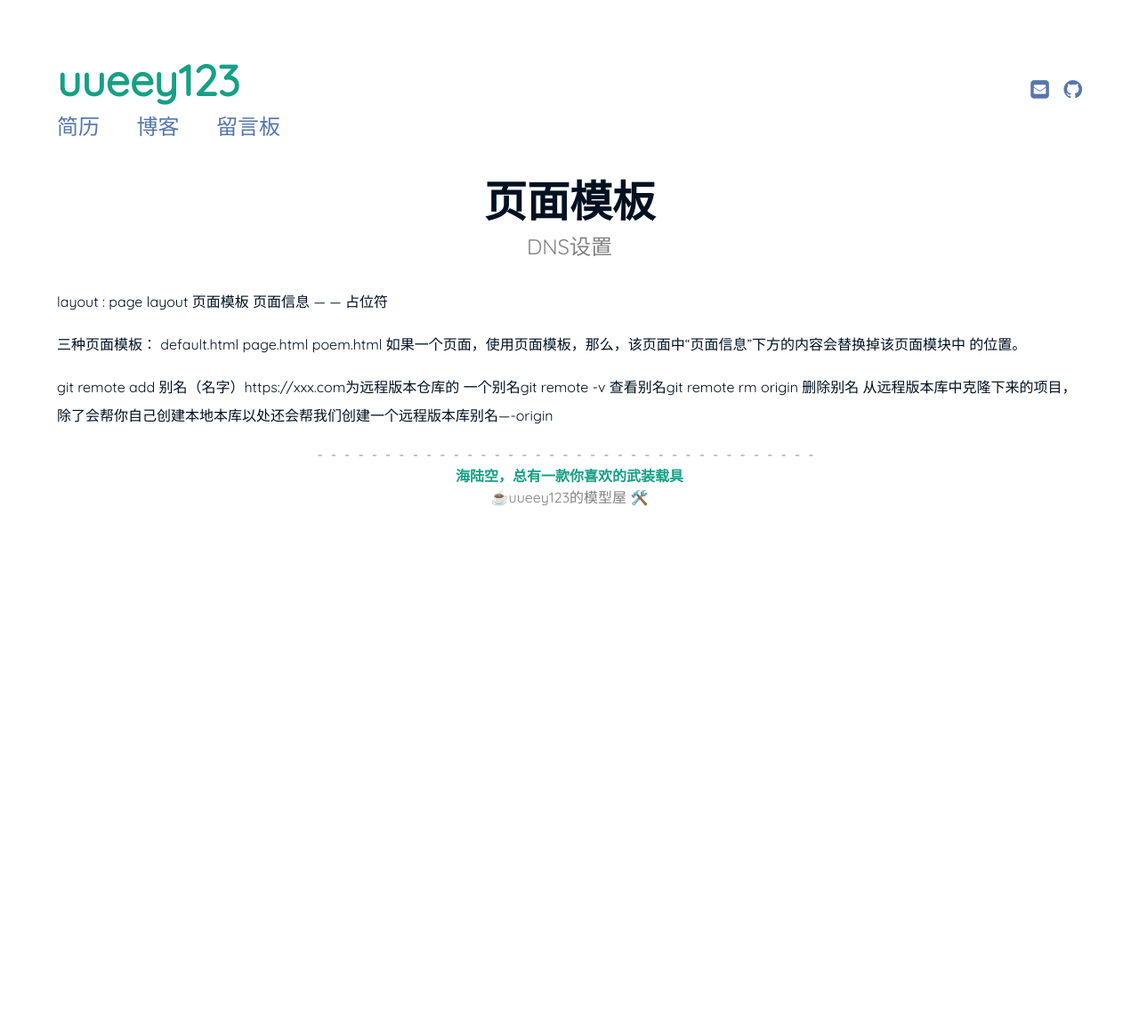
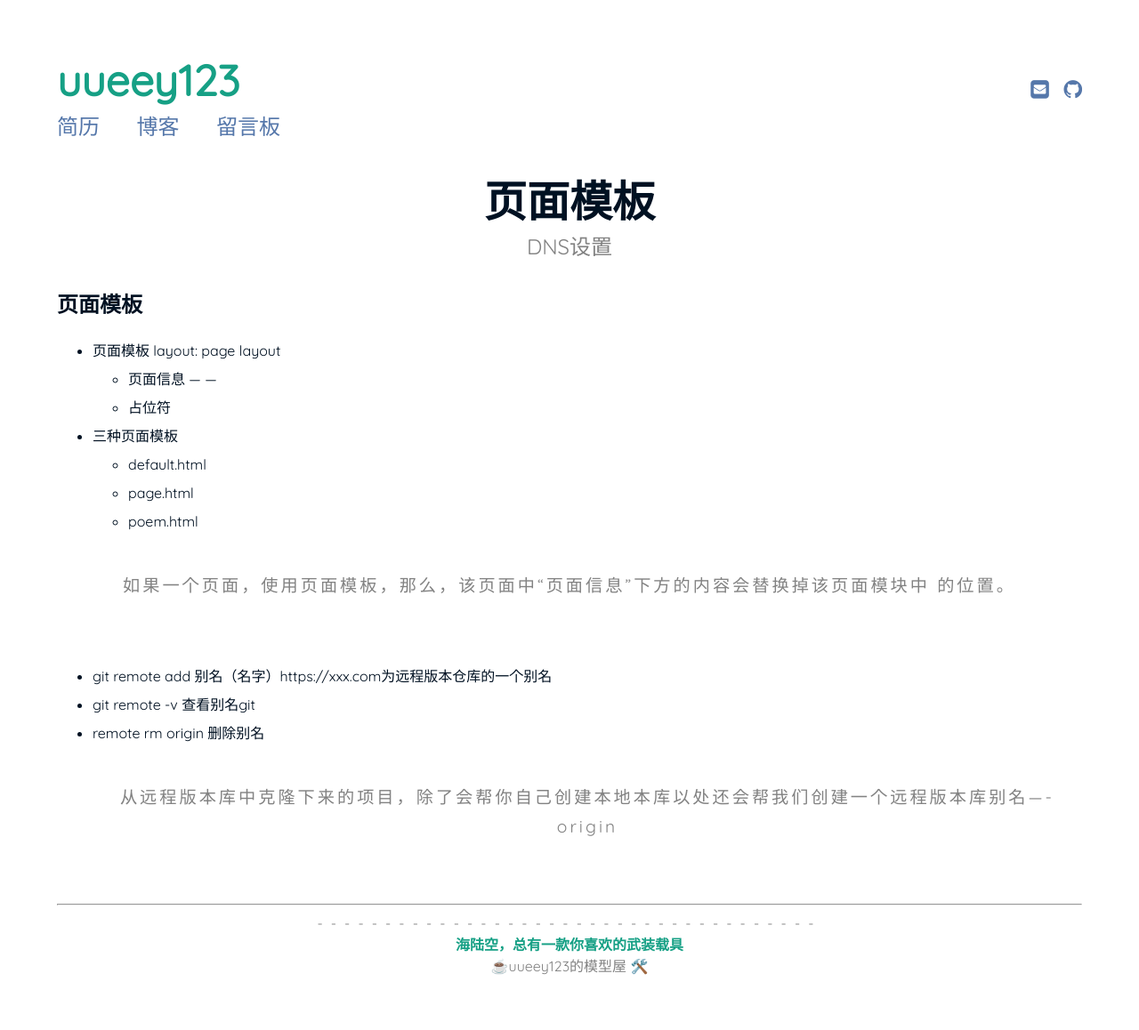
Before and after one commit to uueey123/uueey123.github.io, a Jekyll site: the page built from _posts/2020-09-13-模板.md, in a window 1280 px wide. Shown: the whole page at 89% size. Built offline with Jekyll 4.4.1, drawn with Linux system fonts in a browser that asks for light colours; before the commit the page ends 900 px from its top, so only the background shows below that.

Commit message:
uueey123

```diff
--- a/_posts/2020-09-13-模板.md
+++ b/_posts/2020-09-13-模板.md
@@ -5,12 +5,21 @@ subtitle: "DNS设置"
 date:   2020-09-10;
 categories: ['web基础知识']
 ---
-layout :    page                        layout  页面模板
-页面信息     ---        ---
-占位符        {{ conternt }}
+## 页面模板
+- 页面模板 layout: page layout
+    - 页面信息 ---        ---
+    - 占位符 {{ conternt }}
 
-三种页面模板：    default.html        page.html        poem.html
-如果一个页面，使用页面模板，那么，该页面中“页面信息”下方的内容会替换掉该页面模块中 {{ comternt }}的位置。
+- 三种页面模板
+    - default.html
+    - page.html
+    - poem.html
 
-git remote add 别名（名字）https://xxx.com为远程版本仓库的            一个别名git remote -v                           查看别名git remote rm origin                删除别名
-从远程版本库中克隆下来的项目，除了会帮你自己创建本地本库以处还会帮我们创建一个远程版本库别名----origin
+> 如果一个页面，使用页面模板，那么，该页面中“页面信息”下方的内容会替换掉该页面模块中 {{ comternt }}的位置。
+
+- git remote add 别名（名字）https://xxx.com为远程版本仓库的一个别名
+- git remote -v  查看别名git
+- remote rm origin 删除别名
+> 从远程版本库中克隆下来的项目，除了会帮你自己创建本地本库以处还会帮我们创建一个远程版本库别名----origin
+
+---
```
Also changed, not shown: _posts/2020-09-10-网络请求.md (+2 -2 lines), _posts/2020-09-16-html笔记.md (+2 -0 lines), _posts/2020-09-18-css笔记.md (+29 -6 lines).
